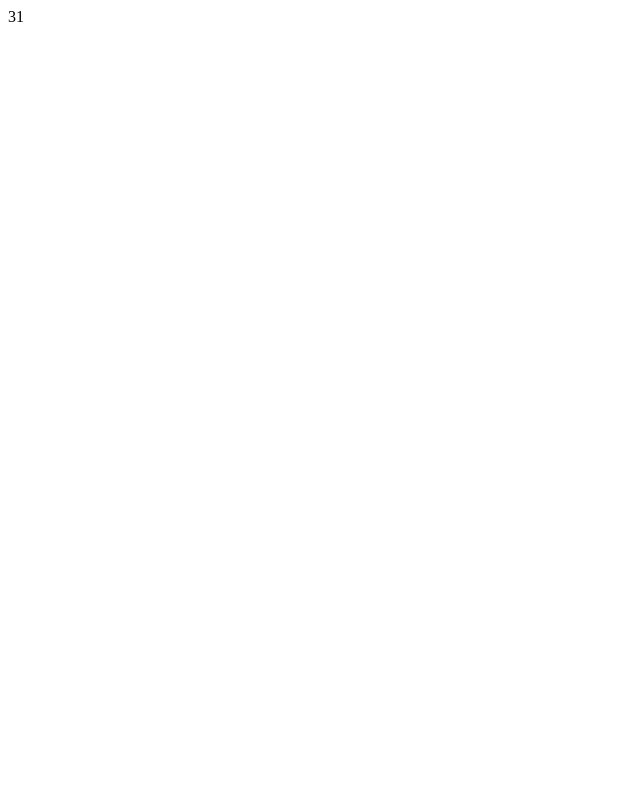
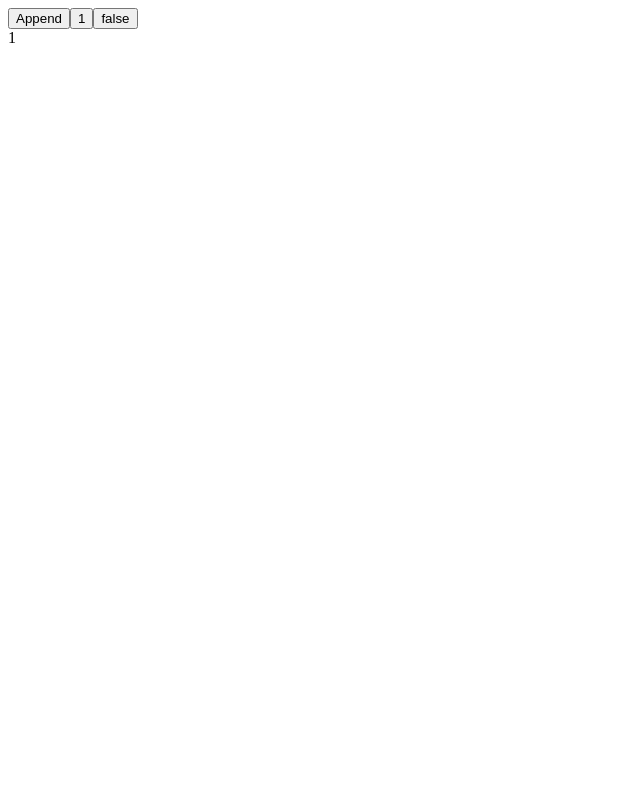
Before and after one commit to fmkra/mmr-drawer, a Next.js app: page / in a window 1280 px wide. Shown: the top 800 px of the page, without its empty margins (0-640 px from the left). Built offline with nearby package versions, Linux system fonts and the light colour scheme.

Commit message:
Add useMmr hook

```diff
--- a/app/drawer.tsx
+++ b/app/drawer.tsx
@@ -1,6 +1,6 @@
 import { Node } from './node'
 
-function Line({ side }: { side: 'left' | 'right' }) {
+function Line({ side, color }: { side: 'left' | 'right'; color: string }) {
     return (
         <svg
             version="1.1"
@@ -14,7 +14,7 @@ function Line({ side }: { side: 'left' | 'right' }) {
             <line
                 fill="none"
                 strokeWidth={0.01}
-                stroke="#fff"
+                stroke={color}
                 x1={side == 'right' ? 0 : 1}
                 y1={0}
                 x2={side == 'left' ? 0 : 1}
@@ -24,30 +24,37 @@ function Line({ side }: { side: 'left' | 'right' }) {
     )
 }
 
-export default function Drawer({ node }: { node: Node }) {
+export default function Drawer({ node, size, showVirtual }: { node: Node; size: number; showVirtual: boolean }) {
+    const isVirtual = node.index > size
+    const color = isVirtual ? '#f00' : '#fff'
+    const showNode = showVirtual || !isVirtual
+
     return (
         <div className="w-full grid grid-cols-[1fr_3rem_1fr] grid-rows-[auto_3rem_auto]">
             <div />
-            <div className="flex items-center justify-center rounded-full aspect-square border-[3px] border-white bg-black relative z-10">
-                <span className="text">{node.index}</span>
+            <div
+                className="flex items-center justify-center rounded-full aspect-square bg-black relative z-10"
+                style={{ borderColor: color, borderWidth: showNode ? '3px' : '0px' }}
+            >
+                <span className="text">{showNode && node.index}</span>
             </div>
             <div />
 
             <div className="w-full relative">
                 <div className="absolute left-1/2 -right-6 -inset-y-6">
-                    {node.left !== null && <Line side="left" />}
+                    {node.left !== null && showNode && <Line side="left" color={color} />}
                 </div>
             </div>
             <div />
             <div className="w-full relative">
                 <div className="absolute right-1/2 -left-6 -inset-y-6">
-                    {node.right !== null && <Line side="right" />}
+                    {node.right !== null && showNode && <Line side="right" color={color} />}
                 </div>
             </div>
 
-            {node.left !== null ? <Drawer node={node.left} /> : <div />}
+            {node.left !== null ? <Drawer node={node.left} {...{ size, showVirtual }} /> : <div />}
             <div />
-            {node.right !== null ? <Drawer node={node.right} /> : <div />}
+            {node.right !== null ? <Drawer node={node.right} {...{ size, showVirtual }} /> : <div />}
         </div>
     )
 }
--- a/app/page.tsx
+++ b/app/page.tsx
@@ -1,8 +1,28 @@
+'use client'
+
+import { useState } from 'react'
 import Drawer from './drawer'
 import { Node, getTree } from './node'
+import { useMMr } from './useMmr'
 
 export default function Home() {
-    const node = getTree(1, 4)
+    // const [size, setSize] = useState(10)
+    const [showVirtual, setShowVirtual] = useState(false)
+    // const node = getTree(1, 4)
+    const { root: node, append, size } = useMMr()
 
-    return <Drawer node={node} />
+    return (
+        <div>
+            <button onClick={append}>Append</button>
+            <button className="p-2 rounded border border-white" onClick={() => setSize((s) => s + 1)}>
+                {size}
+            </button>
+            <button className="p-2 rounded border border-white" onClick={() => setShowVirtual((s) => !s)}>
+                {showVirtual ? 'true' : 'false'}
+            </button>
+            <div className="overflow-x-auto overflow-y-hidden">
+                <Drawer node={node} size={size} showVirtual={showVirtual} />
+            </div>
+        </div>
+    )
 }
--- /dev/null
+++ b/app/useMmr.ts
@@ -0,0 +1,39 @@
+'use client'
+
+import { useRef, useState } from 'react'
+import { Node, getTree } from './node'
+import { leafIndexToMmrIndex } from './utils'
+
+const getNode = (index: number) => ({
+    index,
+    left: null,
+    right: null,
+})
+
+export function useMMr() {
+    const [leafCount, setLeafCount] = useState(1)
+    const [size, setSize] = useState(1)
+    const [root, setRoot] = useState<Node>(() => getNode(1))
+    const leafCapacity = useRef(1)
+    const sizeCapacity = useRef(1)
+    const height = useRef(0)
+
+    const append = () => {
+        if (leafCount == leafCapacity.current) {
+            const rightSubtree = getTree(sizeCapacity.current + 1, height.current)
+            const newRoot = {
+                index: rightSubtree.index + 1,
+                left: root,
+                right: rightSubtree,
+            }
+            setRoot(newRoot)
+            height.current = height.current + 1
+            leafCapacity.current = 2 * leafCapacity.current
+            sizeCapacity.current = 2 * sizeCapacity.current + 1
+        }
+        setLeafCount((x) => x + 1)
+        setSize(leafIndexToMmrIndex(leafCount + 2) - 1)
+    }
+
+    return { root, size, append }
+}
--- /dev/null
+++ b/app/utils.ts
@@ -0,0 +1,7 @@
+function countOnes(n: number): number {
+    return n.toString(2).split('1').length - 1
+}
+
+export function leafIndexToMmrIndex(leafIndex: number): number {
+    return 2 * leafIndex - 1 - countOnes(leafIndex - 1)
+}
```
